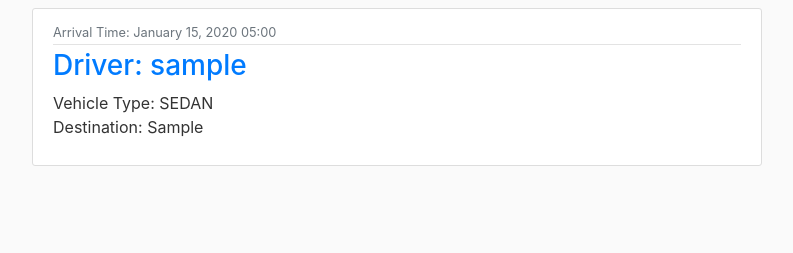
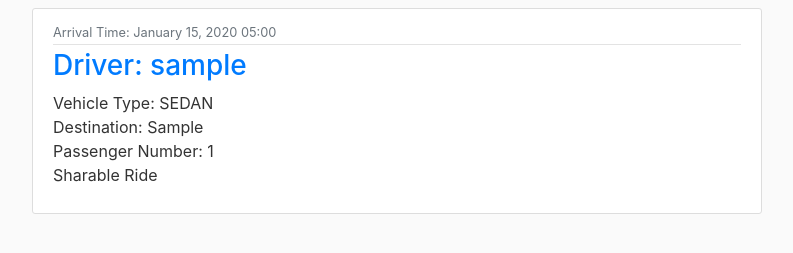
Before and after one commit to QishenWang/Ride-Sharing-Service, a Django app: template docker-deploy/web-app/rides/templates/rides/index.html in a window 1280 px wide. Shown: the part 128-381 px from the top of the page, without its empty margins (53-846 px from the left). Run offline with Django 4.2, Linux system fonts and the light colour scheme; tables that the repository leaves empty hold one stand-in row (values such as "Sample post"); the template is opened without the code that fills it: values that come from a table or form of the project are taken from there, most other values are stand-ins (such as "Sample title", 1, 10 or a date in 2020); some libraries are stand-ins or nearby versions.

Commit message:
fix ride update

```diff
--- a/docker-deploy/web-app/rides/templates/rides/index.html
+++ b/docker-deploy/web-app/rides/templates/rides/index.html
@@ -14,7 +14,13 @@
         <h3><a class="mr-2" href="#">Driver: {{ ride.ride_driver.username }}</a></h3>
         {% endif %}
         <a class="article-content">Vehicle Type: {{ ride.vehicle_type }}</a>
-        <p class="article-content">Destination: {{ ride.ride_destination }}</p>
+        <div><a class="article-content">Destination: {{ ride.ride_destination }}</a></div>
+        <a class="article-content">Passenger Number: {{ ride.passenger_number }}</a>
+        {% if ride.is_sharable %}
+        <p class="article-content"> Sharable Ride</p>
+        {% else %}
+        <p class="article-content"> Non-sharable Ride</p>
+        {% endif %}
       </div>
     </article>
 {% endfor %}
--- a/docker-deploy/web-app/rides/views.py
+++ b/docker-deploy/web-app/rides/views.py
@@ -64,7 +64,7 @@ class RideUpdateView(LoginRequiredMixin, UserPassesTestMixin, UpdateView):
 
     def test_func(self):
         ride = self.get_object()
-        if self.request.user == ride.ride_owner:
+        if self.request.user == ride.ride_owner and ride.ride_driver== None:
             return True
         return False
 
```
